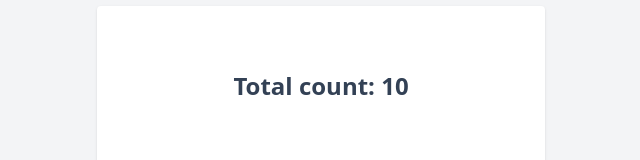
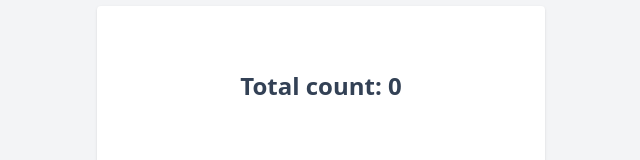
Before and after one commit to it27427/react-redux-Redux-Toolkit, a React (Vite) app: page / in a window 1280 px wide. Shown: the part 394-554 px from the top of the page, without its empty margins (319-959 px from the left). Built offline with nearby package versions, Linux system fonts and the light colour scheme.

Commit message:
total-count Stat updated

```diff
--- a/src/pages/HomePage.jsx
+++ b/src/pages/HomePage.jsx
@@ -41,6 +41,8 @@ const HomePage = () => {
     setCounters(updatedCounters);
   };
 
+  const totalCount = counters.reduce((acc, cur) => acc + cur.value, 0);
+
   return (
     <div className='min-h-screen p-10 bg-gray-100 text-slate-700'>
       <h1 className='max-w-md mx-auto text-center text-2xl font-bold'>
@@ -57,7 +59,7 @@ const HomePage = () => {
           />
         ))}
 
-        <Stats totalCount={10} />
+        <Stats totalCount={totalCount} />
       </div>
     </div>
   );
```
